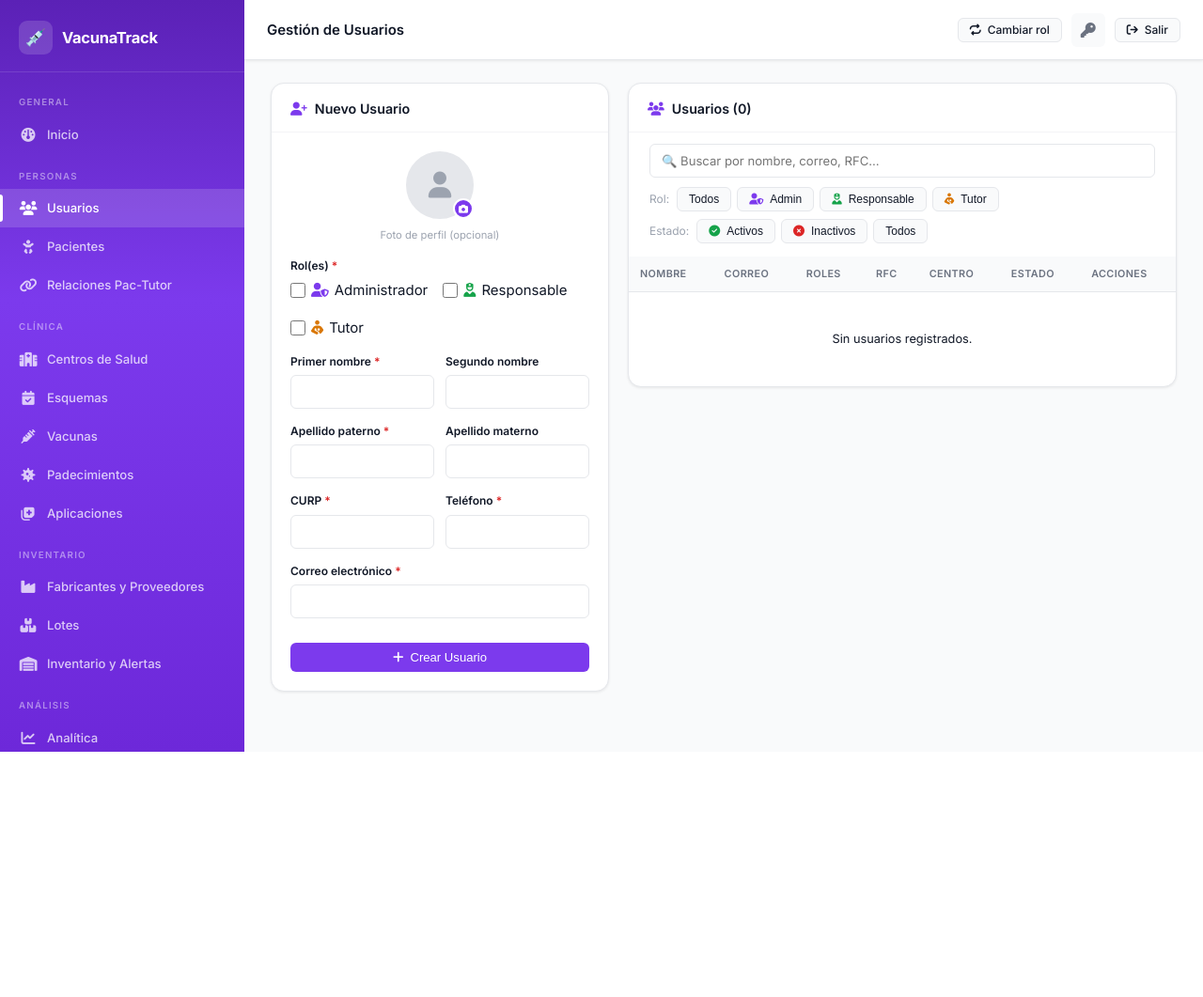
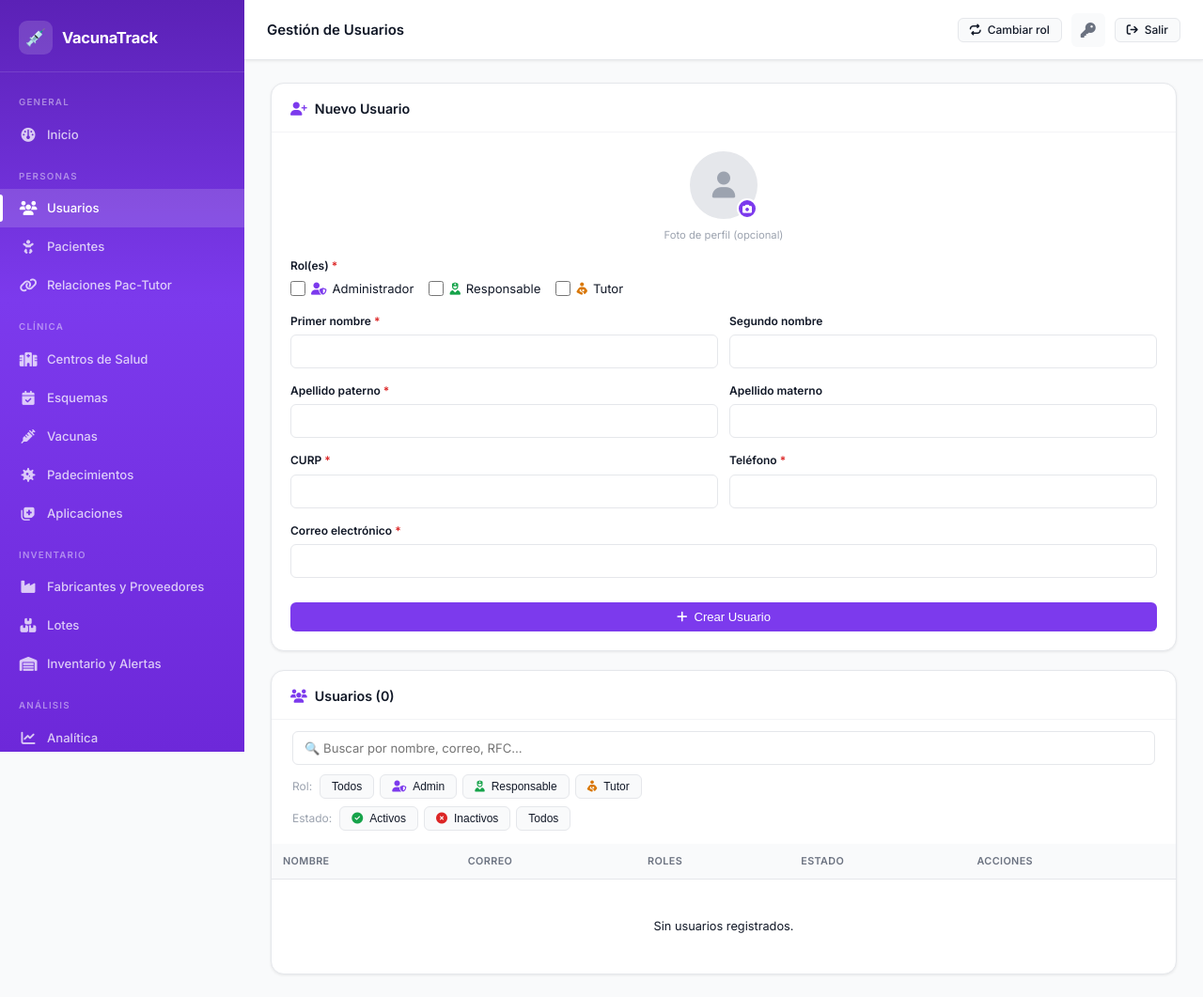
Before and after one commit to Tobeist/VacunaTrack, a Flask app: page /admin/usuarios in a window 1280 px wide. Shown: the whole page at 94% size. Before the commit the page ends 800 px from the top, so only its background shows below. Run offline with Flask 3, Linux system fonts and the light colour scheme; the visitor is signed in with stand-in values (Sample User, id 1); data that the repository does not hold is empty; some libraries are stand-ins or nearby versions.

Commit message:
Fix usuarios page layout: stack form+table, drop RFC/Centro columns, fix role font size
Co-Authored-By: Claude Sonnet 4.6 <noreply@anthropic.com>

```diff
--- a/templates/admin/usuarios.html
+++ b/templates/admin/usuarios.html
@@ -3,7 +3,7 @@
 {% block page_title %}Gestión de Usuarios{% endblock %}
 
 {% block content %}
-<div class="crud-layout">
+<div style="display:flex;flex-direction:column;gap:20px">
 
   {# ── Formulario Crear ─────────────────────────────────────────────────── #}
   <div class="card">
@@ -30,17 +30,17 @@
         <div class="form-group">
           <label class="form-label">Rol(es) <span class="required">*</span></label>
           <div style="display:flex;gap:16px;flex-wrap:wrap">
-            <label style="display:flex;align-items:center;gap:6px;cursor:pointer">
+            <label style="display:flex;align-items:center;gap:6px;cursor:pointer;font-size:0.875rem">
               <input type="checkbox" name="roles" value="admin" class="role-check-crear"
                      style="width:16px;height:16px;accent-color:var(--primary)">
               <i class="fa-solid fa-user-shield" style="color:var(--primary)"></i> Administrador
             </label>
-            <label style="display:flex;align-items:center;gap:6px;cursor:pointer">
+            <label style="display:flex;align-items:center;gap:6px;cursor:pointer;font-size:0.875rem">
               <input type="checkbox" name="roles" value="responsable" class="role-check-crear"
                      style="width:16px;height:16px;accent-color:var(--success)">
               <i class="fa-solid fa-user-nurse" style="color:var(--success)"></i> Responsable
             </label>
-            <label style="display:flex;align-items:center;gap:6px;cursor:pointer">
+            <label style="display:flex;align-items:center;gap:6px;cursor:pointer;font-size:0.875rem">
               <input type="checkbox" name="roles" value="tutor" class="role-check-crear"
                      style="width:16px;height:16px;accent-color:var(--warning)">
               <i class="fa-solid fa-person-breastfeeding" style="color:var(--warning)"></i> Tutor
@@ -173,8 +173,6 @@
             <th>Nombre</th>
             <th>Correo</th>
             <th>Roles</th>
-            <th>RFC</th>
-            <th>Centro</th>
             <th>Estado</th>
             <th>Acciones</th>
           </tr>
@@ -221,9 +219,6 @@
                 {% endif %}
               {% endfor %}
             </td>
-            <td class="fs-sm" style="font-family:monospace">{{ u.usuario_rfc or '—' }}</td>
-            <td class="fs-sm" style="max-width:130px;overflow:hidden;text-overflow:ellipsis;white-space:nowrap"
-                title="{{ u.centro_nombre or '' }}">{{ u.centro_nombre or '—' }}</td>
             <td>
               {% if u.usuario_activo %}
                 <span class="badge" style="background:var(--success-light);color:var(--success)">
@@ -294,7 +289,7 @@
             </td>
           </tr>
           {% else %}
-          <tr><td colspan="7" class="text-center text-muted" style="padding:40px">Sin usuarios registrados.</td></tr>
+          <tr><td colspan="5" class="text-center text-muted" style="padding:40px">Sin usuarios registrados.</td></tr>
           {% endfor %}
         </tbody>
       </table>
@@ -333,17 +328,17 @@
         <div class="form-group">
           <label class="form-label">Rol(es) <span class="required">*</span></label>
           <div style="display:flex;gap:16px;flex-wrap:wrap">
-            <label style="display:flex;align-items:center;gap:6px;cursor:pointer">
+            <label style="display:flex;align-items:center;gap:6px;cursor:pointer;font-size:0.875rem">
               <input type="checkbox" name="roles" value="admin" id="edit-role-admin"
                      class="role-check-editar" style="width:16px;height:16px;accent-color:var(--primary)">
               <i class="fa-solid fa-user-shield" style="color:var(--primary)"></i> Administrador
             </label>
-            <label style="display:flex;align-items:center;gap:6px;cursor:pointer">
+            <label style="display:flex;align-items:center;gap:6px;cursor:pointer;font-size:0.875rem">
               <input type="checkbox" name="roles" value="responsable" id="edit-role-responsable"
                      class="role-check-editar" style="width:16px;height:16px;accent-color:var(--success)">
               <i class="fa-solid fa-user-nurse" style="color:var(--success)"></i> Responsable
             </label>
-            <label style="display:flex;align-items:center;gap:6px;cursor:pointer">
+            <label style="display:flex;align-items:center;gap:6px;cursor:pointer;font-size:0.875rem">
               <input type="checkbox" name="roles" value="tutor" id="edit-role-tutor"
                      class="role-check-editar" style="width:16px;height:16px;accent-color:var(--warning)">
               <i class="fa-solid fa-person-breastfeeding" style="color:var(--warning)"></i> Tutor
```
